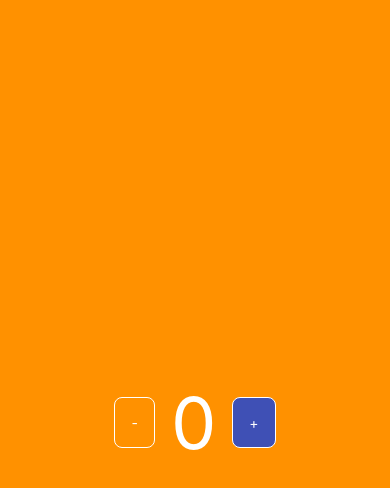
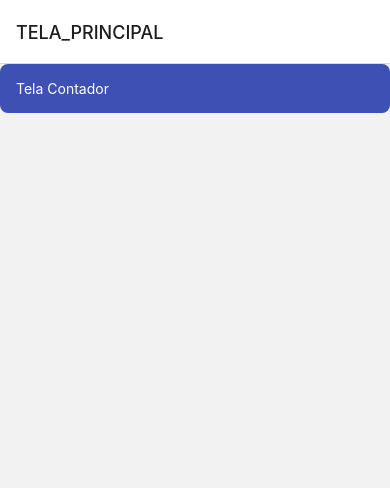
Before and after one commit to arantesandre/aulas-mobile-senai, a React Native app: screen / in a window 390 px wide. Shown: the top 488 px of the page. Built offline with nearby package versions, Linux system fonts and the light colour scheme.

Commit message:
reestruturação para o uso do React Navigation

```diff
--- a/App.js
+++ b/App.js
@@ -1,23 +1,32 @@
 import { StatusBar } from "expo-status-bar";
 import { StyleSheet, View } from "react-native";
 import CORES from "./comum/cosntantes/cores";
+import TELAS from "./comum/cosntantes/telas";
+import TelaContador from "./telas/TelaContador/TelaContador";
+import TelaPrincipal from "./telas/TelaPrincipal/TelaPrincipal";
 
-import TelaContador from "./telas/TelaContador/TelaContador";
 import { NavigationContainer } from "@react-navigation/native";
+import { createStackNavigator } from "@react-navigation/stack";
+
+const Stack = createStackNavigator();
 
 //ESTILOS
 const estilos = StyleSheet.create({
   todoApp: {
     flex: 1,
-    backgroundColor: CORES.SECUNDARIA,
+    backgroundColor: CORES.FUNDO_PADRAO,
   },
 });
 
 export default function App() {
   return (
     <View style={estilos.todoApp}>
-
-      <TelaContador />
+      <NavigationContainer>
+        <Stack.Navigator>
+          <Stack.Screen name={TELAS.TELA_PRINCIPAL} component={TelaPrincipal} />
+          <Stack.Screen name={TELAS.TELA_CONTADOR} component={TelaContador} />
+        </Stack.Navigator>
+      </NavigationContainer>
 
       <StatusBar style="auto" />
     </View>
--- a/comum/componentes/BotaoCustomizado/BotaoCustomizado.js
+++ b/comum/componentes/BotaoCustomizado/BotaoCustomizado.js
@@ -5,10 +5,6 @@ const estilos = StyleSheet.create({
   botao: {
     padding: 16,
     borderRadius: 8,
-    borderWidth: 1,
-    borderColor:'white',
-    justifyContent: "center",
-    alignItems: "center",
   },
 
   botaoPrimario: {
--- a/package.json
+++ b/package.json
@@ -3,7 +3,7 @@
   "version": "1.0.0",
   "main": "node_modules/expo/AppEntry.js",
   "scripts": {
-    "start": "expo start --tunnel",
+    "start": "expo start",
     "android": "expo start --android",
     "ios": "expo start --ios",
     "web": "expo start --web"
--- a/telas/TelaContador/TelaContador.js
+++ b/telas/TelaContador/TelaContador.js
@@ -14,7 +14,7 @@ const estilos = StyleSheet.create({
   },
   contador: {
     fontSize: 72,
-    color: CORES.BRANCA,
+    color: CORES.TEXTO_PADRAO,
   },
 });
 
```
Also changed, not shown: telas/TelaPrincipal/TelaPrincipal.js (+11 -4 lines), 1 other file (tests, documents, lock files or other folders).
